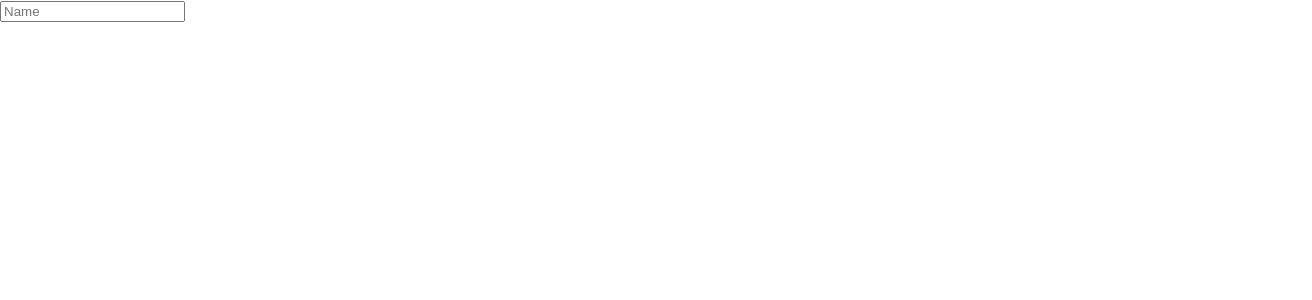
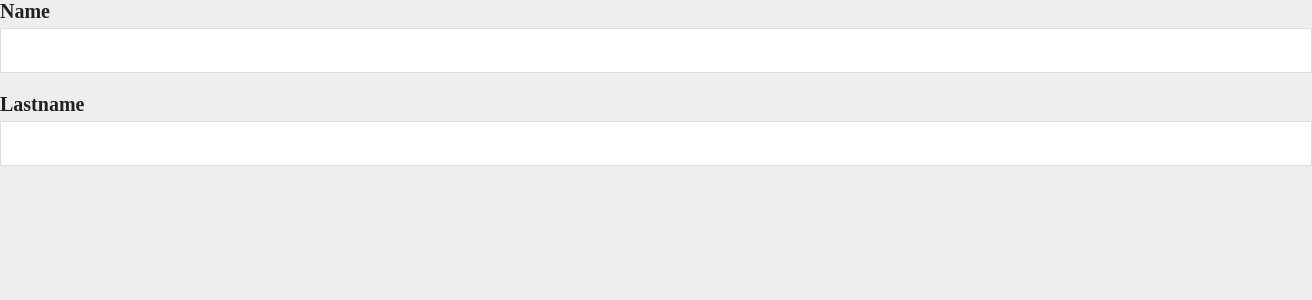
Before and after one commit to 51p50x/user-management, a React (Create React App) app: page / in a window 1280 px wide. Shown: the top 300 px of the page, 1312 px wide, since content can reach past the window. Built offline with nearby package versions, Linux system fonts and the light colour scheme.

Commit message:
um2: added style and a second input

```diff
--- a/src/App.js
+++ b/src/App.js
@@ -1,17 +1,24 @@
 import useForm from './hooks/useForm'
+import Input from './components/Inputs'
 
 function App() {
-  const [form, handleChange] = useForm({name:''})
+  const [form, handleChange] = useForm({name:'',lastname:''})
 
   console.log(form)
   return (
     <form>
-      <input
-        name= "name"
-        placeholder="Name"
-        value={form.name}
-        onChange={handleChange}
-        />
+      <Input
+          label="Name"
+          name='name'
+          value={form.name}
+          onChange={handleChange}
+      />
+      <Input
+          label="Lastname"
+          name='lastname'
+          value={form.lastname}
+          onChange={handleChange}
+      />
     </form>
   );
 }
--- /dev/null
+++ b/src/components/Input.css
@@ -0,0 +1,21 @@
+.field{
+    margin-bottom: 20px;
+}
+
+.field label{
+    display: block;
+    margin: 0 0 5px 0;
+    color: #222;
+    font-weight: 700;
+    font-size: 20px;
+}
+
+.field input{
+    background-color: #fff;
+    outline: 0;
+    font-size: 20px;
+    padding: 10px 15px;
+    border: 1px solid rgb(34, 34, 34, 0.15);
+    color: #222;
+    width: 100%;
+}
--- /dev/null
+++ b/src/components/Inputs.js
@@ -0,0 +1,13 @@
+import './Input.css'
+
+const Inputs = ({label, ...rest}) =>{
+    return(
+        <div className='field'>
+            <label>{label}</label>
+            <input {...rest} />
+        </div>
+
+    )
+}
+
+export default Inputs
--- a/src/index.css
+++ b/src/index.css
@@ -1,13 +1,6 @@
 body {
   margin: 0;
-  font-family: -apple-system, BlinkMacSystemFont, 'Segoe UI', 'Roboto', 'Oxygen',
-    'Ubuntu', 'Cantarell', 'Fira Sans', 'Droid Sans', 'Helvetica Neue',
-    sans-serif;
   -webkit-font-smoothing: antialiased;
   -moz-osx-font-smoothing: grayscale;
+  background-color: #eee;
 }
-
-code {
-  font-family: source-code-pro, Menlo, Monaco, Consolas, 'Courier New',
-    monospace;
-}
```
